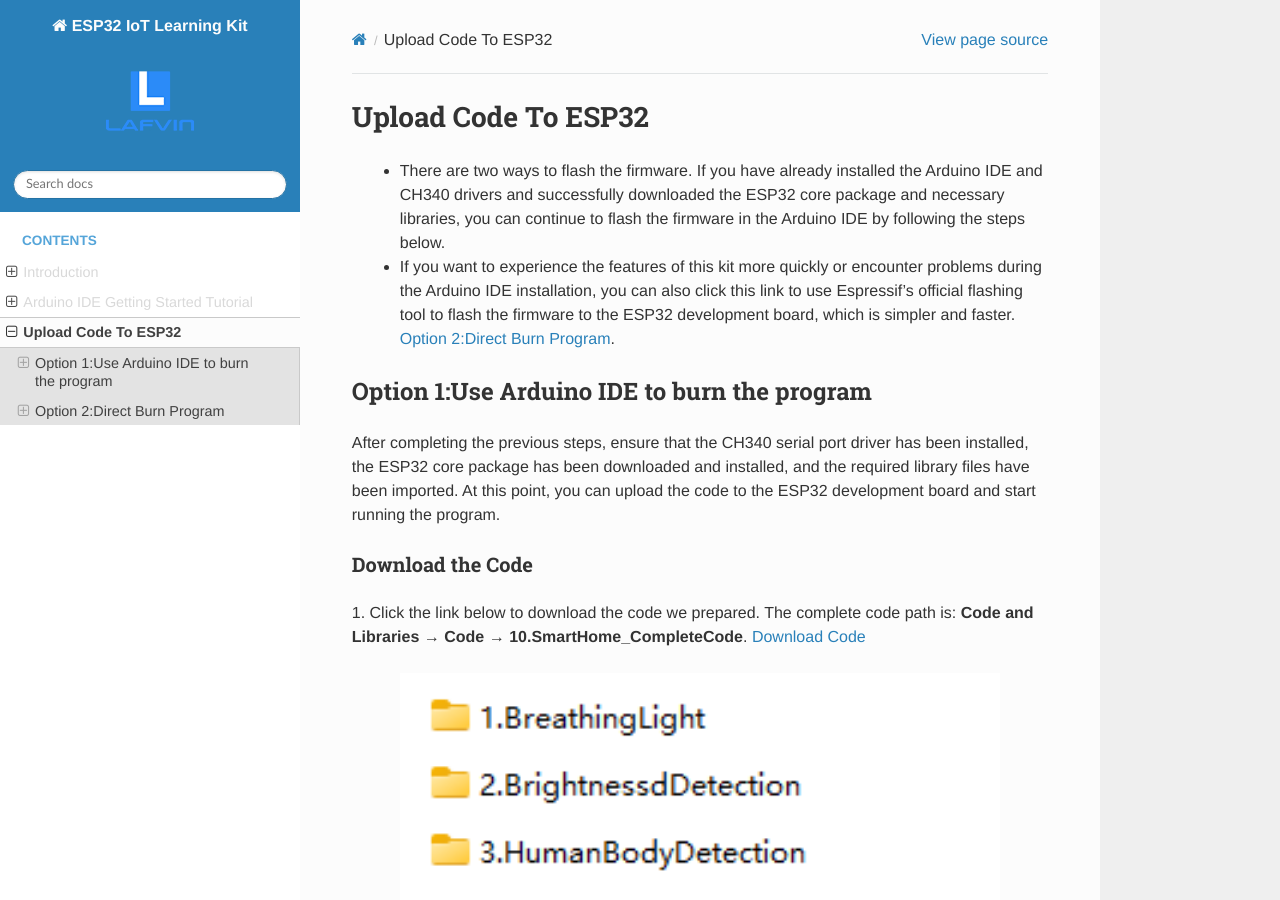
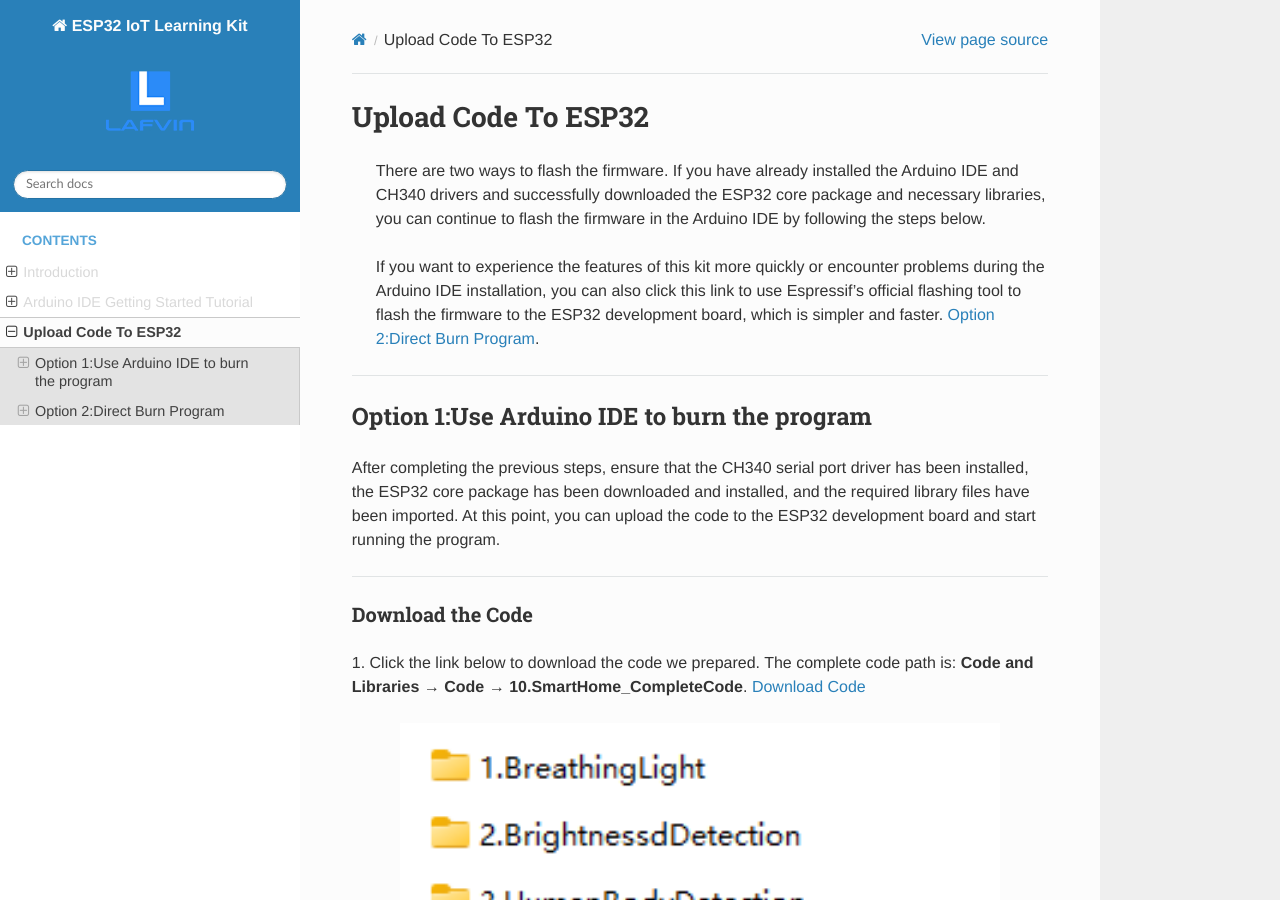
Before and after one commit to COLA508/esp32_IOT_Learning_Kit, a Sphinx documentation site: the page built from docs/source/Upload_code_to_ESP32.rst, in a window 1280 px wide and 900 px high. Built offline with Sphinx 7.4.7 and the Read the Docs theme 3.1.0, drawn with Linux system fonts in a browser that asks for light colours.

```diff
--- a/docs/source/Upload_code_to_ESP32.rst
+++ b/docs/source/Upload_code_to_ESP32.rst
@@ -1,15 +1,20 @@
 Upload Code To ESP32
 ====================
 
- - There are two ways to flash the firmware. If you have already installed the Arduino IDE and CH340 drivers and successfully downloaded the ESP32 core package and necessary libraries, you can continue to flash the firmware in the Arduino IDE by following the steps below.
- - If you want to experience the features of this kit more quickly or encounter problems during the Arduino IDE installation, you can also click this link to use Espressif's official flashing tool to flash the firmware to the ESP32 development board, which is simpler and faster. :ref:`Direct Burn Program`.
+ There are two ways to flash the firmware. If you have already installed the Arduino IDE and CH340 drivers and successfully downloaded the ESP32 core package and necessary libraries, you can continue to flash the firmware in the Arduino IDE by following the steps below.
 
+ If you want to experience the features of this kit more quickly or encounter problems during the Arduino IDE installation, you can also click this link to use Espressif's official flashing tool to flash the firmware to the ESP32 development board, which is simpler and faster. :ref:`Direct Burn Program`.
+
+----
 
 .. _Arduino IDE burning program:
 
 Option 1:Use Arduino IDE to burn the program
 --------------------------------------------
+
 After completing the previous steps, ensure that the CH340 serial port driver has been installed, the ESP32 core package has been downloaded and installed, and the required library files have been imported. At this point, you can upload the code to the ESP32 development board and start running the program.
+
+----
 
 Download the Code
 ~~~~~~~~~~~~~~~~~
```
